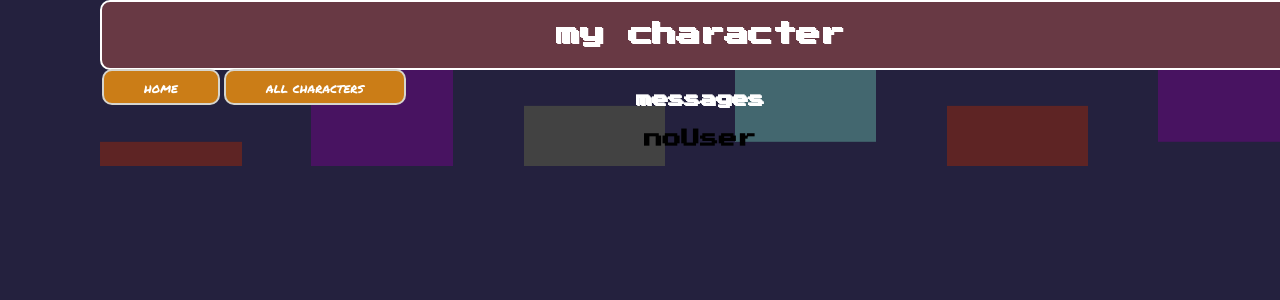
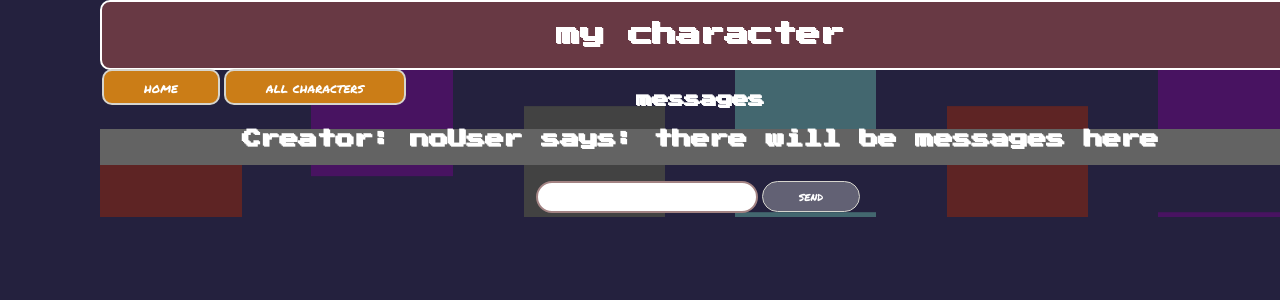
Before and after one commit to Kealoha1988/my-character, a React (Create React App) app: page /messages in a window 1280 px wide. Shown: the top 300 px of the page. Built offline with nearby package versions, Linux system fonts and the light colour scheme; a web font is replaced by a local one.

Commit message:
created message area

```diff
--- a/src/messages/MessageBox.js
+++ b/src/messages/MessageBox.js
@@ -3,7 +3,8 @@ import React from 'react'
 export default function MessageBox() {
   return (
     <div>
-
+      <input type="text" className="textBoxes"></input>
+      <button className="button">send</button>
     </div>
   )
 }
--- a/src/messages/Messages.js
+++ b/src/messages/Messages.js
@@ -1,12 +1,21 @@
 import React from 'react'
+import MessageBox from './MessageBox'
 
 
 export default function Messages(props) {
+
+
+
+
   return (
     <div>
       <center>
       <h4 className="selectorText" id="h4">messages</h4>
-      <h3>{props.currentUser}</h3>
+      <div className="singleUser-container">
+      <h3 className="selectorText">Creator: {props.currentUser} says: there will be messages here</h3>
+      </div>
+      <br/>
+      <MessageBox/>
       </center>
     </div>
   )
```
